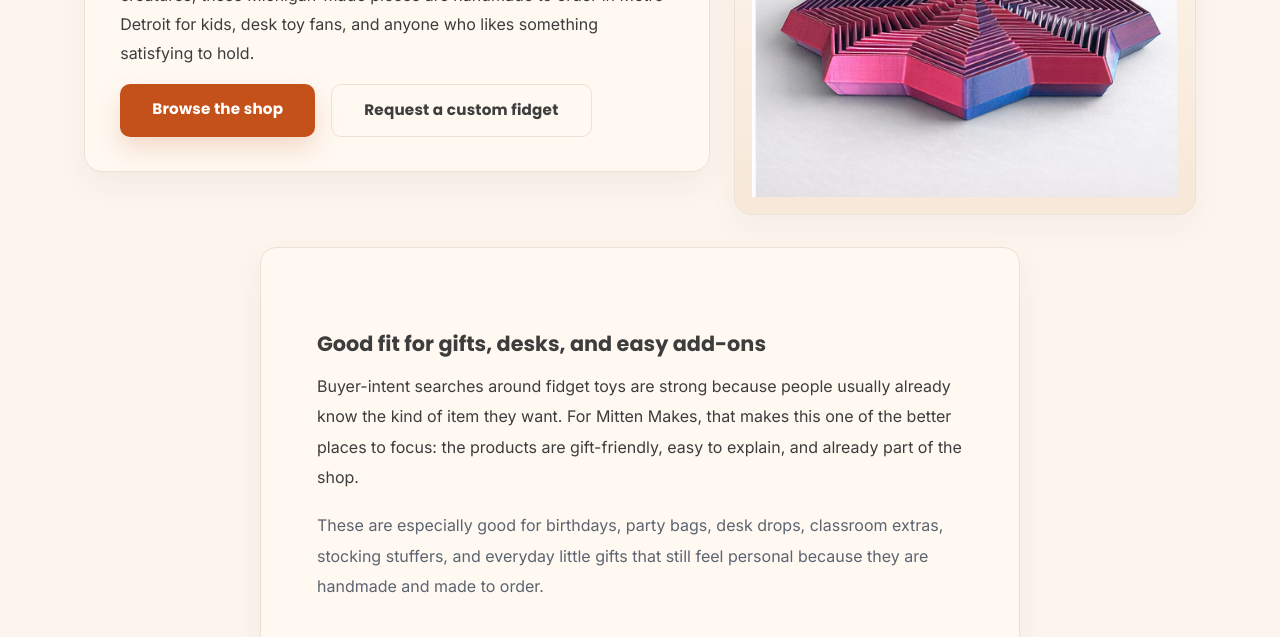
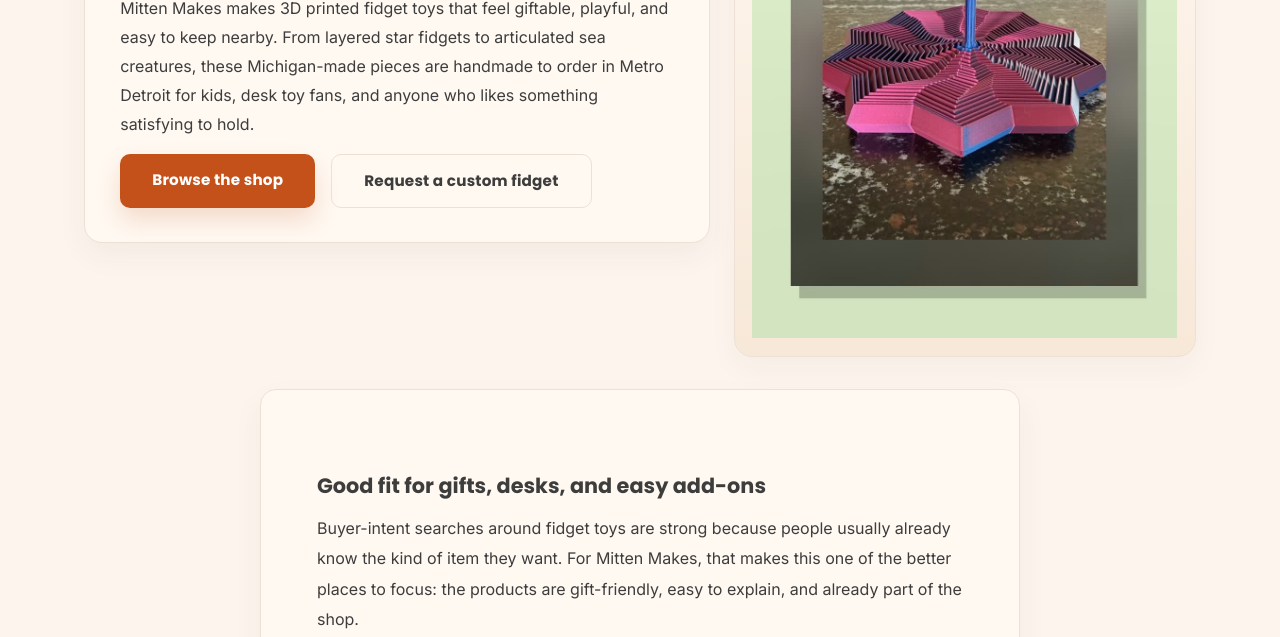
Before and after one commit to nbarris11/mittenmakes-site, a plain HTML site: page products/3d-printed-fidget-toys/index.html in a window 1280 px wide. Shown: the part 463-1100 px from the top of the page. Drawn offline with Linux system fonts and the light colour scheme.

Commit message:
Swap fidget toys page image

```diff
--- a/products/3d-printed-fidget-toys/index.html
+++ b/products/3d-printed-fidget-toys/index.html
@@ -90,7 +90,7 @@
                     </div>
                 </div>
                 <div class="seo-page-image fade-up">
-                    <img src="../../assets/geometric-spinner-gradient.png" alt="Dual-color 3D printed star fidget with a pink and blue finish">
+                    <img src="../../assets/star-fidget.jpg" alt="Dual-color 3D printed star fidget with a pink and blue finish">
                 </div>
             </div>
 
```
